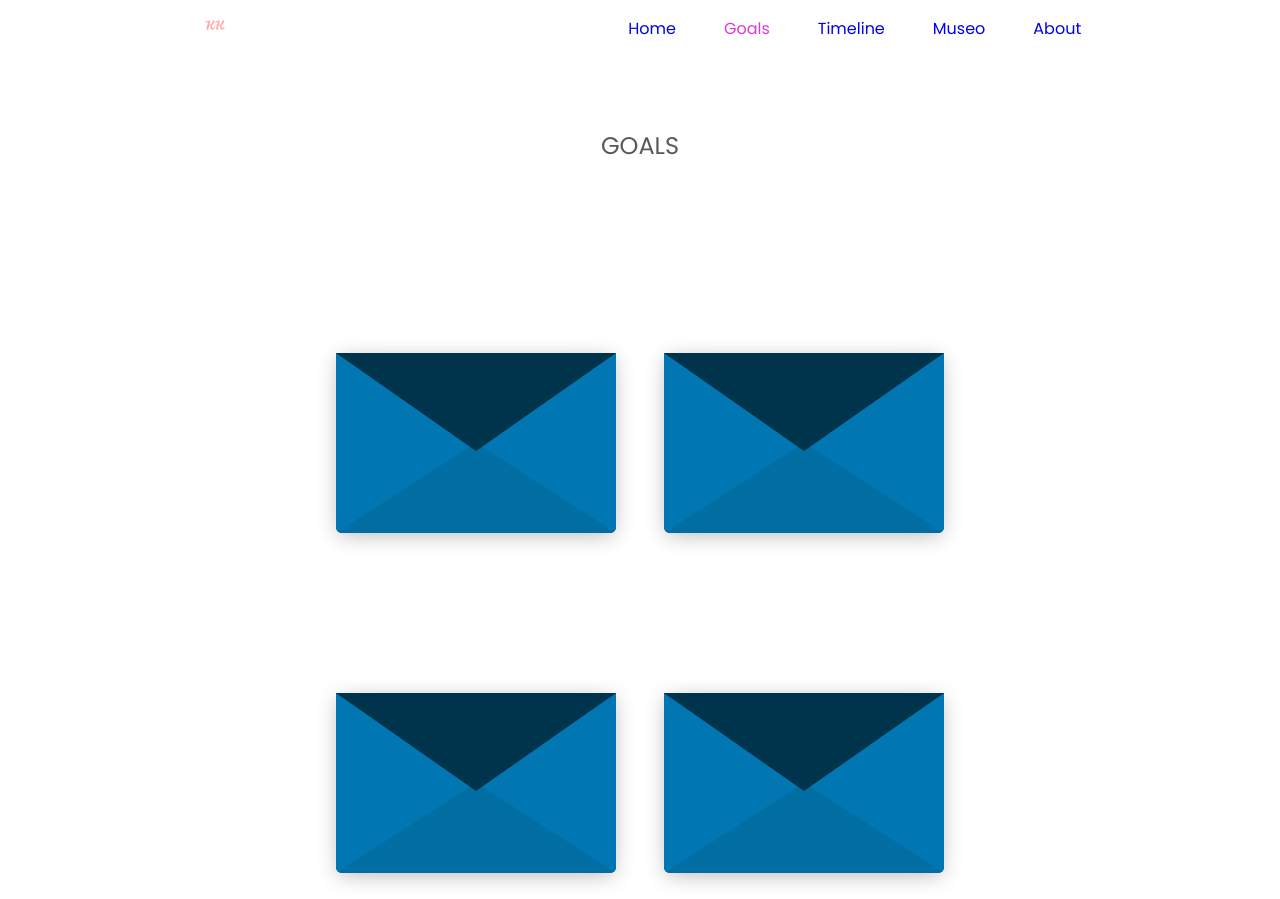
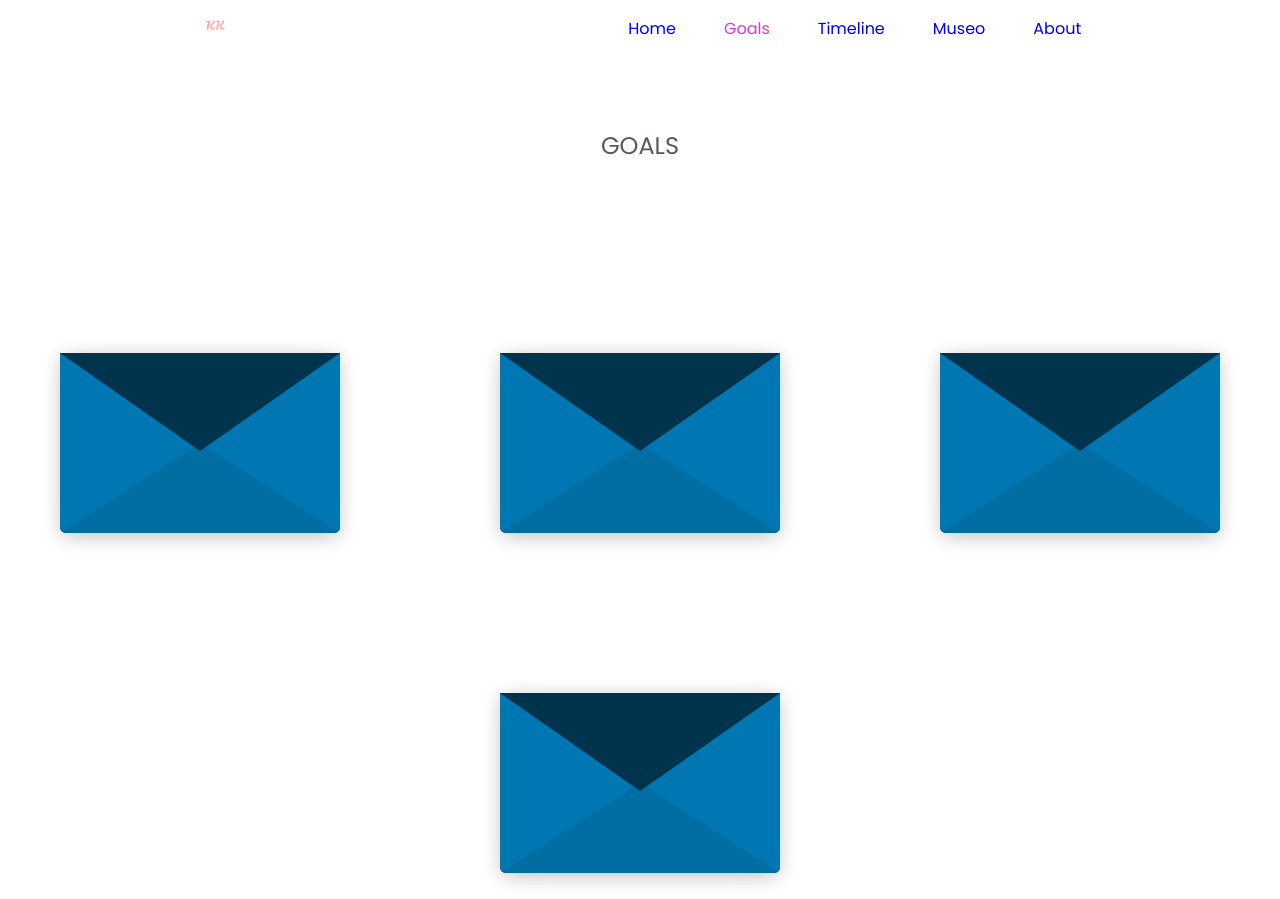
Before and after one commit to Kerubi-5/kk-vision-board, a React (Vite) app: page /goals in a window 1280 px wide. Built offline with nearby package versions, Linux system fonts and the light colour scheme.

Commit message:
fixes goal component

```diff
--- a/src/containers/Goals.tsx
+++ b/src/containers/Goals.tsx
@@ -8,8 +8,6 @@ const Goals = () => {
         <div className="envelope-wrapper">
           <Envelope />
           <Envelope />
-        </div>
-        <div className="envelope-wrapper">
           <Envelope />
           <Envelope />
         </div>
--- a/src/styles/_envelope.scss
+++ b/src/styles/_envelope.scss
@@ -151,6 +151,11 @@
   position: relative;
   display: flex;
   justify-content: center;
-  gap: 3rem;
+  gap: 10rem;
   margin-bottom: 10rem;
+  align-items: center;
+  flex-wrap: wrap;
+  @media only screen and (max-width: 768px) {
+    flex-direction: column;
+  }
 }
```
